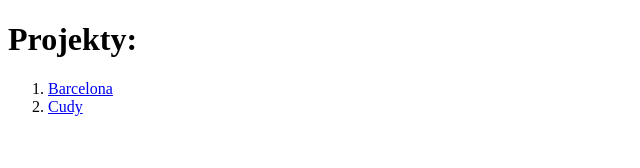
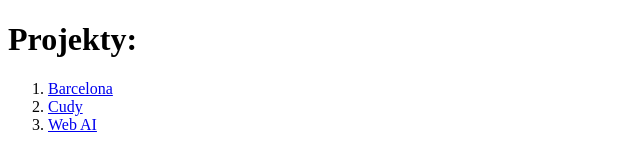
Before and after one commit to patrykator/patrykator.github.io, a plain HTML site: page index.html in a window 1280 px wide. Shown: the full height of the page, 0-640 px from the left. Drawn offline with Linux system fonts and the light colour scheme.

Commit message:
Update index.html

```diff
--- a/index.html
+++ b/index.html
@@ -10,6 +10,7 @@
   <ol>
   <li><a href="https://patrykator.github.io/barcelona">Barcelona</a></li>
     <li><a href="https://patrykator.github.io/cudy/">Cudy</a></li>
+     <li><a href="https://webapi-35zg.onrender.com/">Web AI</a></li>
   </ol>
 </body>
 </html>
```
